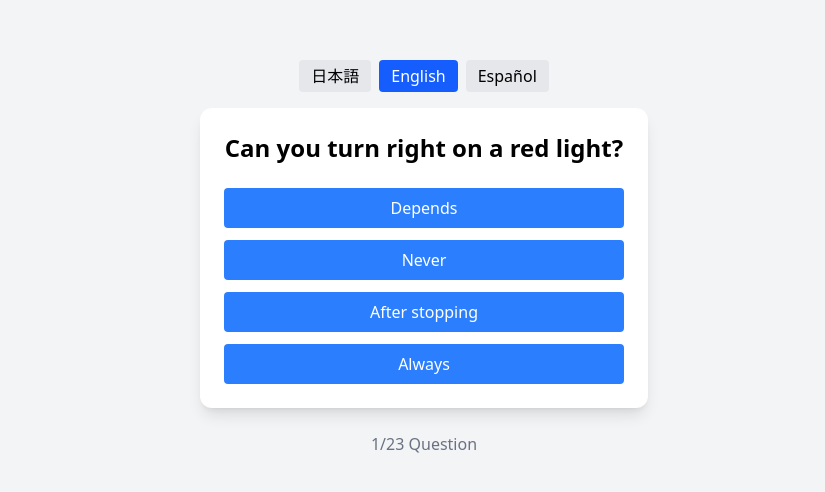
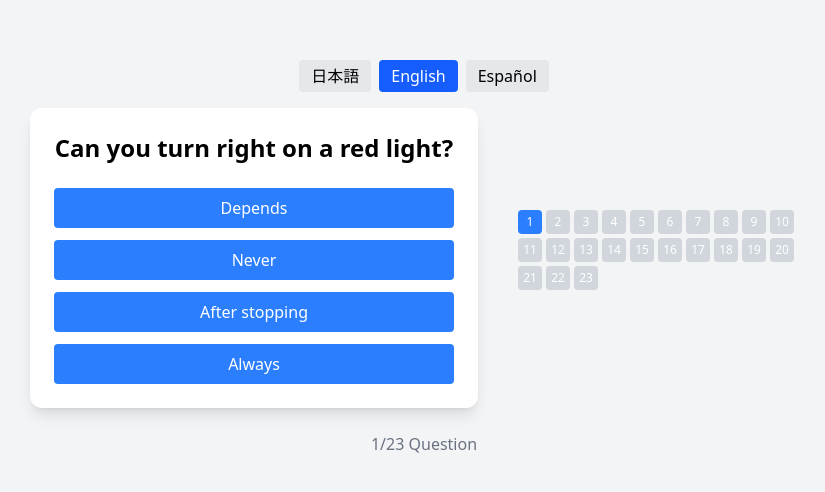
Before and after one commit to DJTAKESHI/dmv-quiz, a React (Vite) app: page / in a window 1280 px wide. Shown: the part 142-634 px from the top of the page, without its empty margins (216-1041 px from the left). Built offline with nearby package versions, Linux system fonts and the light colour scheme.

Commit message:
add status bar

```diff
--- a/src/App.jsx
+++ b/src/App.jsx
@@ -2,6 +2,7 @@ import React, { useEffect, useState } from "react";
 import "./index.css";
 import { quizzes } from "./data/quizzes";
 import { shuffleArray } from "./utils";
+import ProgressBar from "./components/ProgressBar";
 
 
 export default function App() {
@@ -14,6 +15,7 @@ export default function App() {
   const [score, setScore] = useState(0); // 正解数をカウント
   const [isFinished, setIsFinished] = useState(false); // 最終結果ページフラグ
   const [shuffledOptions, setShuffledOptions] = useState([]);
+  const [answers, setAnswers] = useState(Array(quizzes.length).fill(undefined)); // 各問題の回答状況を保存
 
 
   const currentQuiz = quizzes[currentIndex];
@@ -23,8 +25,10 @@ export default function App() {
   },[currentIndex,language]);
 
   const handleClick = (option) => {
+
     setSelected(option);
-    if (option === currentQuiz.answer[language]) {
+    const isCorrect = option === currentQuiz.answer[language];
+    if (isCorrect) {
       setResult(
         language === "en" ? "Correct" :
         language === "ja" ? "正解！🎉" :
@@ -38,6 +42,13 @@ export default function App() {
         "Incorrecto… 😢"
       );
     }
+
+    setAnswers(prev => {
+      const copy = [...prev];
+      copy[currentIndex] = isCorrect ? "correct" : "incorrect";
+      return copy;
+
+    });
   };
 
   const handleNext = () => {
@@ -51,6 +62,7 @@ export default function App() {
   };
 
   return isFinished ? (
+    // 最終結果ページ
     <div className="flex flex-col items-center justify-center h-screen bg-gray-100 p-4">
       <h1 className="text-3xl font-bold mb-6">
         {language === "en" ? "Results" : language === "ja" ? "結果" : "Resultados"}
@@ -69,6 +81,7 @@ export default function App() {
           setIsFinished(false);
           setSelected("");
           setResult("");
+          setAnswers(Array(quizzes.length).fill(undefined));
         }}
         className="px-4 py-2 bg-blue-500 text-white rounded hover:bg-blue-600"
         >
@@ -78,6 +91,7 @@ export default function App() {
 
   ) : (
       <div className="flex flex-col items-center justify-center h-screen bg-gray-100 p-4">
+        {/* 言語選択ボタン */}
       <div className="flex gap-2 mb-4">
         <button
           onClick={() => setLanguage("ja")}
@@ -98,8 +112,14 @@ export default function App() {
           Español
          </button>
       </div>
+      {/* PC:　横並び　スマホ:　縦並び */}
+      <div className="flex flex-col md:flex-row md:items-center md:justify-center md:gap-4 w-full">
 
-      <div className="max-w-md w-full bg-white rounded-xl shadow-lg p-6">
+
+
+
+        {/* クイズカード */}
+        <div className="max-w-md w-full bg-white rounded-xl shadow-lg p-6 mb-4 md:mb-0">
           {/*　問題文 */}
           <h2 className="text-2xl font-bold mb-6 text-center">{currentQuiz.question[language]}</h2>
           {/*　選択肢 */}
@@ -141,6 +161,18 @@ export default function App() {
           </div>
       </div>
 
+      {/* 進捗バーコンポーネント呼び出し */}
+      <div className="w-full md:w-auto p-6 mb-4">
+        <ProgressBar
+          total={quizzes.length}
+          current={currentIndex}
+          answers={answers}
+          />
+          </div>
+      </div>
+
+      {/* 結果表示と次の問題ボタン */}
+
       {selected && (
         <div className="mt-6 flex flex-col items-center">
           <p
@@ -159,6 +191,12 @@ export default function App() {
           </button>
         </div>
       )}
+
+
+
+
+
+
       <p className="mt-6 text-gray-500">
         {currentIndex + 1}/{quizzes.length} {language === "en" ? "Question" : language === "ja" ? "問目" : "Pregunta"}
       </p>
--- /dev/null
+++ b/src/components/ProgressBar.jsx
@@ -0,0 +1,42 @@
+import React from "react";
+
+export default function ProgressBar({ total, current, answers }) {
+  const questionsPerRow = 10;
+  const rows = [];
+  for (let i = 0; i < total; i += questionsPerRow) {
+    rows.push(Array.from({ length: Math.min(questionsPerRow, total - i) }, (_, j) => i + j));
+  }
+  return (
+    <div className="flex flex-col gap-1 w-full md:w-auto">
+      {rows.map((row, rowIndex) => {
+        return (
+          <div key={rowIndex} className="flex gap-1">
+          {row.map((idx) => {
+
+            let bgColor = "bg-gray-300";
+            if (answers[idx] === "correct") bgColor = "bg-green-500";
+            else if (answers[idx] === "incorrect") bgColor = "bg-red-500";
+            else if (idx === current) bgColor = "bg-blue-500";// 現在の問題
+            return (
+              <div
+              key={idx}
+              className={`
+                h-2 rounded transition-all duration-300
+                ${bgColor}
+                flex-1 lg:flex-none lg:h-6 lg:w-6 flex items-center justify-center text-white text-xs
+              `}
+                >
+                {/* PCでは数字表示 */}
+                <span className="hidden md:block">{idx + 1}</span>
+
+                </div>
+        );
+
+
+      })}
+      </div>
+        );
+      })}
+    </div>
+  );
+}
```
Lines whose indentation alone changed are shown as unchanged.
